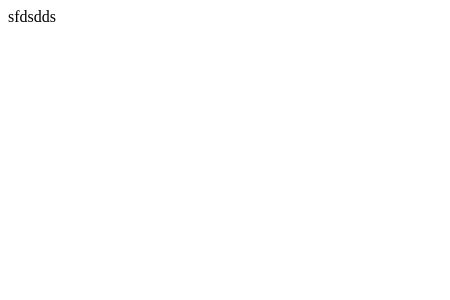
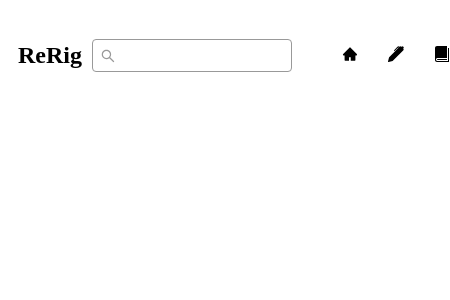
Before and after one commit to NasserBen/ReRig, a Next.js app: page / in a window 390 px wide. Shown: the top 300 px of the page, 450 px wide, since content can reach past the window. Built offline with nearby package versions, Linux system fonts and the light colour scheme.

Commit message:
add navbar

```diff
--- /dev/null
+++ b/Constants/index.js
@@ -0,0 +1,21 @@
+import { AiFillHome } from "react-icons/ai";
+import { ImBook } from "react-icons/im";
+import { BsFillPenFill } from "react-icons/bs";
+
+export const navLinks = [
+  {
+    id: "home",
+    title: "Home",
+    icon: <AiFillHome />,
+  },
+  {
+    id: "post",
+    title: "Post",
+    icon: <BsFillPenFill />,
+  },
+  {
+    id: "saved",
+    title: "Saved",
+    icon: <ImBook />,
+  },
+];
--- a/components/navbar.jsx
+++ b/components/navbar.jsx
@@ -1,9 +1,68 @@
-import React from "react";
+import React, { useState, useEffect, useRef } from "react";
+import { navLinks } from "../Constants";
+import { AiOutlineSearch } from "react-icons/ai";
 
-export default function Navbar() {
+const navbarStyles = {
+  display: "flex",
+  alignItems: "center",
+  justifyContent: "space-between",
+  padding: "10px",
+};
+
+const titleStyles = {
+  fontWeight: "bold",
+  fontSize: "1.5rem",
+};
+
+const searchContainerStyles = {
+  display: "flex",
+  alignItems: "center",
+  flex: "0 0 200px",
+  margin: "0 10px",
+  position: "relative",
+};
+
+const searchInputStyles = {
+  width: "100%",
+  padding: "8px 30px 8px 8px", // Added padding on the right to make space for the icon
+  border: "1px solid #999",
+  borderRadius: "4px",
+};
+
+const searchIconStyles = {
+  position: "absolute",
+  left: "8px",
+  top: "50%",
+  transform: "translateY(-50%)",
+  color: "#999",
+};
+
+const navLinksStyles = {
+  display: "flex",
+  gap: "30px",
+  listStyle: "none",
+};
+
+function Navbar() {
   return (
-    <div>
-      <div>sfdsdds</div>
-    </div>
+    <nav style={navbarStyles}>
+      {/* Title on the top left */}
+      <p style={titleStyles}>ReRig</p>
+
+      {/* Search field in the middle */}
+      <div style={searchContainerStyles}>
+        <AiOutlineSearch style={searchIconStyles} />
+        <input type="text" style={searchInputStyles} />
+      </div>
+
+      {/* Navigation links on the right */}
+      <ul style={navLinksStyles}>
+        {navLinks.map((link) => (
+          <li key={link.id}>{link.icon}</li>
+        ))}
+      </ul>
+    </nav>
   );
 }
+
+export default Navbar;
--- a/package.json
+++ b/package.json
@@ -8,7 +8,8 @@
   "dependencies": {
     "next": "latest",
     "react": "18.2.0",
-    "react-dom": "18.2.0"
+    "react-dom": "18.2.0",
+    "react-icons": "^4.12.0"
   },
   "engines": {
     "node": ">=18"
--- a/tailwind.config.js
+++ b/tailwind.config.js
@@ -4,9 +4,6 @@ module.exports = {
     "./app/**/*.{js,ts,jsx,tsx,mdx}",
     "./pages/**/*.{js,ts,jsx,tsx,mdx}",
     "./components/**/*.{js,ts,jsx,tsx,mdx}",
-
-    // Or if using `src` directory:
-    "./src/**/*.{js,ts,jsx,tsx,mdx}",
   ],
   theme: {
     extend: {
```
Also changed, not shown: styles/Home.module.css (deleted, +0 -92 lines), 1 other file (tests, documents, lock files or other folders).
